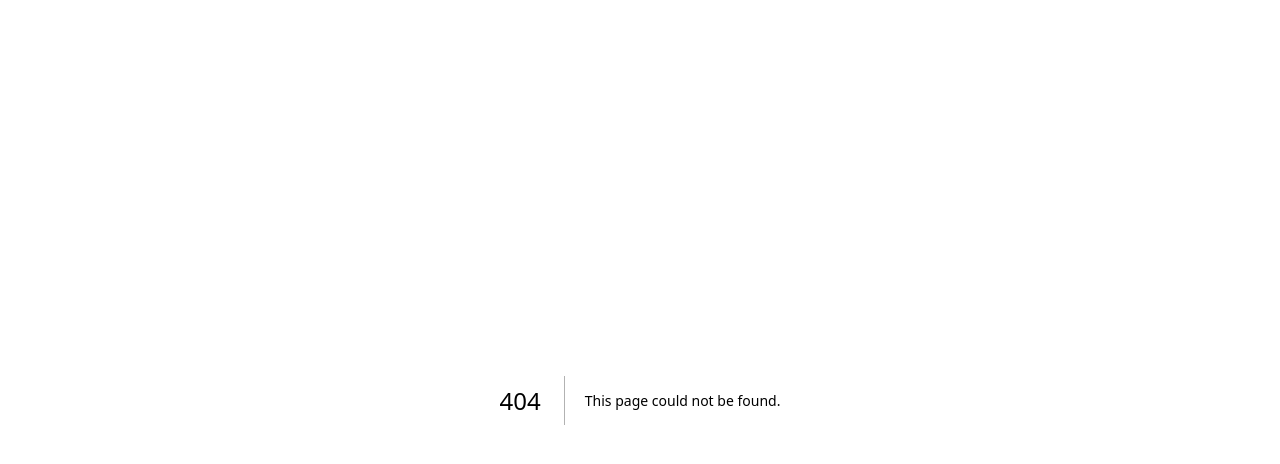
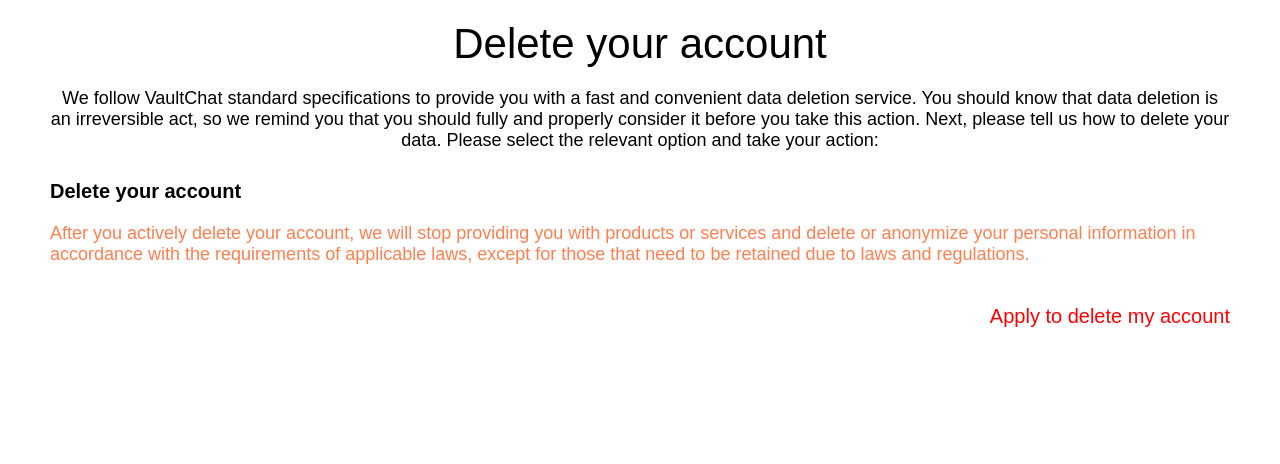
Before and after one commit to Jenalynn-ops/uuinin-official-website, a Next.js app: page /1/delete in a window 1280 px wide. Before the commit this address had no page. Shown: the top 464 px of the page. Built offline with nearby package versions, Linux system fonts and the light colour scheme.

Commit message:
新增删除账户

```diff
--- /dev/null
+++ b/app/[locale]/delete/page.css
@@ -0,0 +1,67 @@
+.container-box {
+  background-color: #fff;
+  height: 100%;
+  color: #000;
+  overflow: hidden;
+}
+
+.main {
+  max-width: 1200px;
+  margin: 0 auto;
+  padding: 0 10px;
+}
+
+.title {
+  font-size: 42px;
+  text-align: center;
+  margin: 20px 0;
+  font-weight: 500;
+}
+
+.content {
+  text-align: center;
+  font-size: 18px;
+}
+
+.tips-title {
+  font-size: 20px;
+  font-weight: 600;
+  margin: 30px 0 20px;
+}
+
+.tips {
+  font-size: 18px;
+  font-weight: 500;
+  color: coral;
+}
+
+.btn {
+  color: #f00;
+  text-align: end;
+  margin-top: 40px;
+  font-size: 20px;
+  font-weight: 500;
+  cursor: pointer;
+}
+
+.form-box {
+  margin-top: 40px;
+}
+
+.btn-code {
+  margin-bottom: 30px;
+}
+
+.code-box {
+  display: flex;
+  align-content: center;
+}
+
+.code-style {
+  width: 70%;
+}
+
+.code-btn {
+  margin-left: 20px;
+  width: calc(30% - 20px);
+}
--- /dev/null
+++ b/app/[locale]/delete/page.tsx
@@ -0,0 +1,96 @@
+'use client'
+import { useEffect, useState } from 'react'
+import './page.css'
+import {
+  Form, Input, Button, Space, Tooltip,
+  message
+} from 'antd'
+
+export default function Delete() {
+  const [status, setStatus] = useState(1)
+  const { TextArea } = Input;
+  const [form] = Form.useForm()
+  const [state, setState] = useState(1)
+  const [messageApi, contextHolder] = message.useMessage();
+  const onFinish = (e: any) => {
+    fetch('https://api.alstarai.com/api/v2/user/cancelUserAccount', {
+      method: 'post',
+      headers: {
+        'Content-Type': 'application/json',
+      },
+      body: JSON.stringify(e),
+    }).then(res => res.json()).then(res => {
+      console.log(res);
+      if (res.code === 200) {
+        messageApi.success('Account deleted')
+        setStatus(1)
+        setState(1)
+      } else {
+        messageApi.error(res.message)
+      }
+    })
+  }
+
+  const getCode = () => {
+    const emailAddress = form.getFieldValue('emailAddress')
+    if (emailAddress) {
+      fetch('https://api.alstarai.com/api/emai/register', {
+        method: 'post',
+        headers: {
+          'Content-Type': 'application/json',
+        },
+        body: JSON.stringify({ 'emailAddress': emailAddress }),
+      }).then(res => res.json()).then(res => {
+        console.log(res);
+        if (res.code === 200) {
+          messageApi.success('Verification code has been sent')
+        }
+      })
+      setState(2)
+    } else {
+      messageApi.warning('Please input your email address!')
+    }
+  }
+
+  return <div className="container-box">
+    {contextHolder}
+    <div className='main'>
+      <div className='title'>Delete your account</div>
+      {
+        status === 1 ? <>
+          <div className='content'>We follow VaultChat standard specifications to provide you with a fast and convenient data deletion service. You should know that data deletion is an irreversible act, so we remind you that you should fully and properly consider it before you take this action. Next, please tell us how to delete your data. Please select the relevant option and take your action:</div>
+          <div className='tips-title'>Delete your account</div>
+          <div className='tips'>After you actively delete your account, we will stop providing you with products or services and delete or anonymize your personal information in accordance with the requirements of applicable laws, except for those that need to be retained due to laws and regulations.</div>
+          <div className='btn' onClick={() => setStatus(2)}>Apply to delete my account</div>
+        </> : <div>
+          <div className='content'>Before you delete your account, we also need you to take a little time to read our account cancellation agreement, in which we will list in detail how to delete your account and how to delete the data associated with your account.</div>
+          <Form className='form-box' onFinish={onFinish} form={form}>
+            <Form.Item name="emailAddress" rules={[{ required: true, message: 'Please input your email address!' }]}>
+              <Input placeholder='Please enter your email address'></Input>
+            </Form.Item>
+
+            <div className='code-box'>
+              <Form.Item name="code" className='code-style' rules={[{ required: true, message: 'Please input verification code!' }]}>
+                <Input placeholder='Please enter the verification code' style={{ width: '100%' }}></Input>
+              </Form.Item>
+              <Button disabled={state === 2} onClick={getCode} className='code-btn'>Send code</Button>
+            </div>
+
+            <Form.Item name="reason">
+              <TextArea placeholder='Please enter the reason for deleting the account'></TextArea>
+            </Form.Item>
+            <Form.Item name="account">
+              <Input placeholder='Please leave your contact number so that we can communicate with you further'></Input>
+            </Form.Item>
+            <Form.Item>
+              <Button htmlType="submit" type='primary'>Submit</Button>
+            </Form.Item>
+          </Form>
+        </div>
+      }
+
+    </div>
+  </div>
+
+
+}
--- a/package.json
+++ b/package.json
@@ -9,7 +9,7 @@
     "lint": "next lint"
   },
   "dependencies": {
-    "antd": "^5.24.5",
+    "antd": "^5.11.3-alpha.0",
     "next": "15.2.4",
     "react": "^19.0.0",
     "react-dom": "^19.0.0"
```
Also changed, not shown: 1 other file (tests, documents, lock files or other folders).
